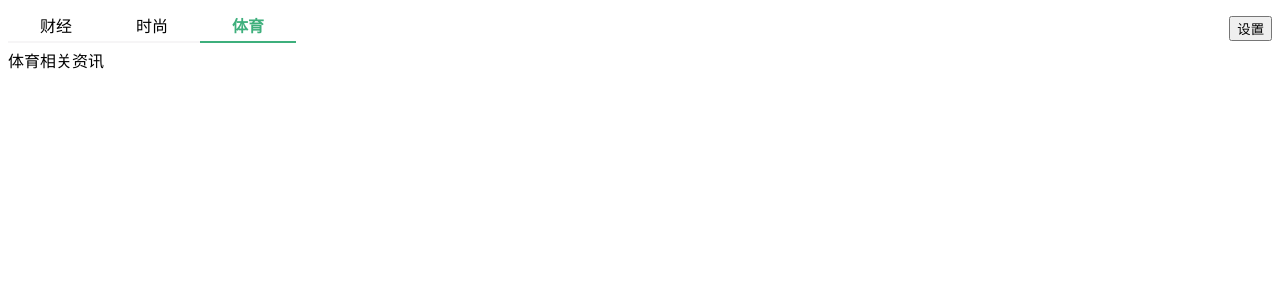
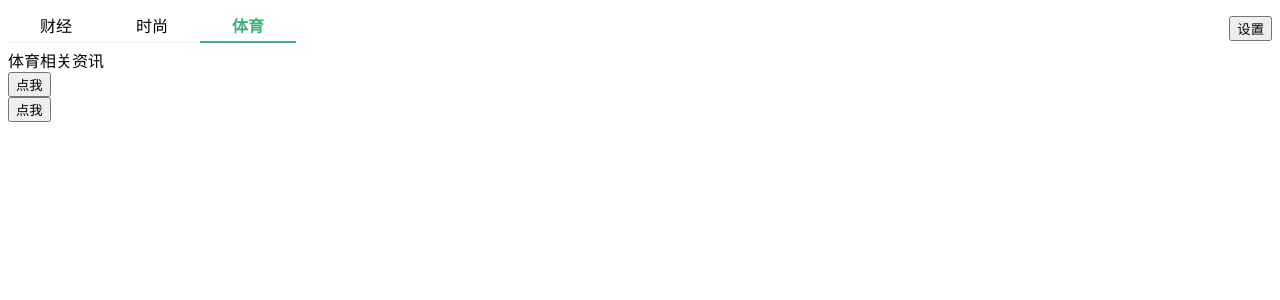
Before and after one commit to bobwang171/Optimal-ui, a Vue app: page / in a window 1280 px wide. Shown: the top 300 px of the page. Built offline with nearby package versions, Linux system fonts and the light colour scheme.

Commit message:
完成popover基础功能

```diff
--- a/src/App.vue
+++ b/src/App.vue
@@ -40,9 +40,22 @@ export default {
         <o-tabs-pane name="sports">体育相关资讯</o-tabs-pane>
       </o-tabs-body>
     </o-tabs>
+
+    <o-popover>
+      <template slot="content">
+        <div>visible内容</div>
+      </template>
+      <button>点我</button>
+    </o-popover>
+    <o-popover>
+      <template slot="content">
+        <div>visible内容</div>
+      </template>
+      <button>点我</button>
+    </o-popover>
   </div>
+</template>
 
-</template>
 
 <style lang="scss" scoped>
 .app {
--- a/src/main.ts
+++ b/src/main.ts
@@ -18,6 +18,7 @@ import TabsBody from './tabs/tabs-body.vue'
 import TabsHead from './tabs/tabs-head.vue'
 import TabsPane from './tabs/tabs-pane.vue'
 import TabsItem from './tabs/tabs-item.vue'
+import Popover from './popover/popover.vue'
 import plugin from './plugin.js'
 import './style/var.scss'
 
@@ -38,7 +39,8 @@ Vue.component("o-tabs-body", TabsBody)
 Vue.component("o-tabs-head", TabsHead)
 Vue.component("o-tabs-item", TabsItem)
 Vue.component("o-tabs-pane", TabsPane)
-Vue.component("o-tabs",Tabs)
+Vue.component("o-tabs", Tabs)
+Vue.component("o-popover",Popover)
 Vue.use(plugin)
 new Vue({
   router,
--- /dev/null
+++ b/src/popover/popover.vue
@@ -0,0 +1,26 @@
+<template>
+    <div class="popover" @click="xxx">
+        <slot name="content" v-if="visible"></slot>
+        <slot></slot>
+    </div>
+</template>
+<script lang="ts">
+export default {
+    name: "optimal-popover",
+    data() {
+        return {
+            visible: false
+        }
+    },
+    methods: {
+        xxx() {
+            this.visible = !this.visible
+        }
+    }
+}
+</script>
+<style lang="scss">
+.popover {
+    display: inline-flex;
+}
+</style>
```
